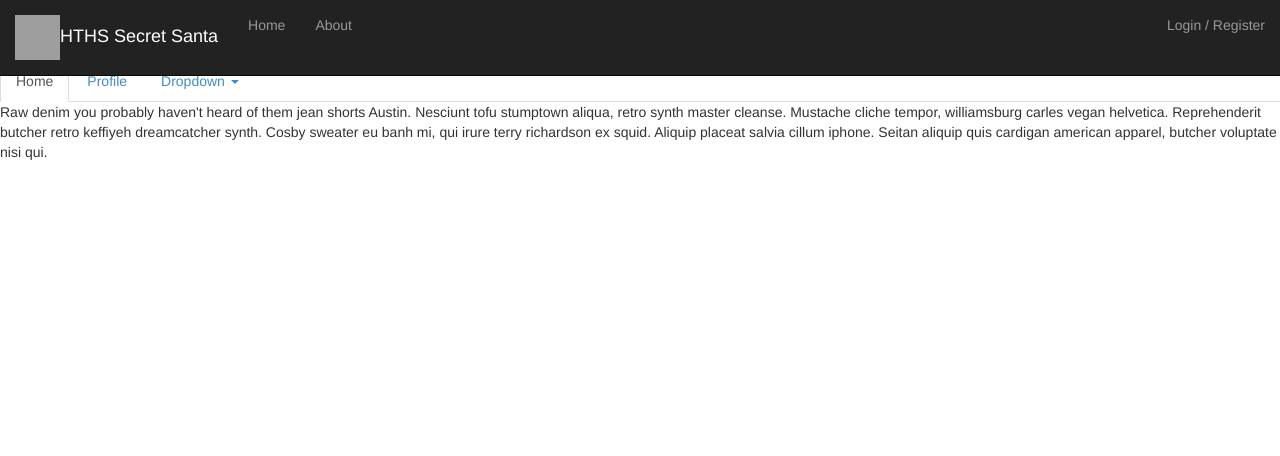
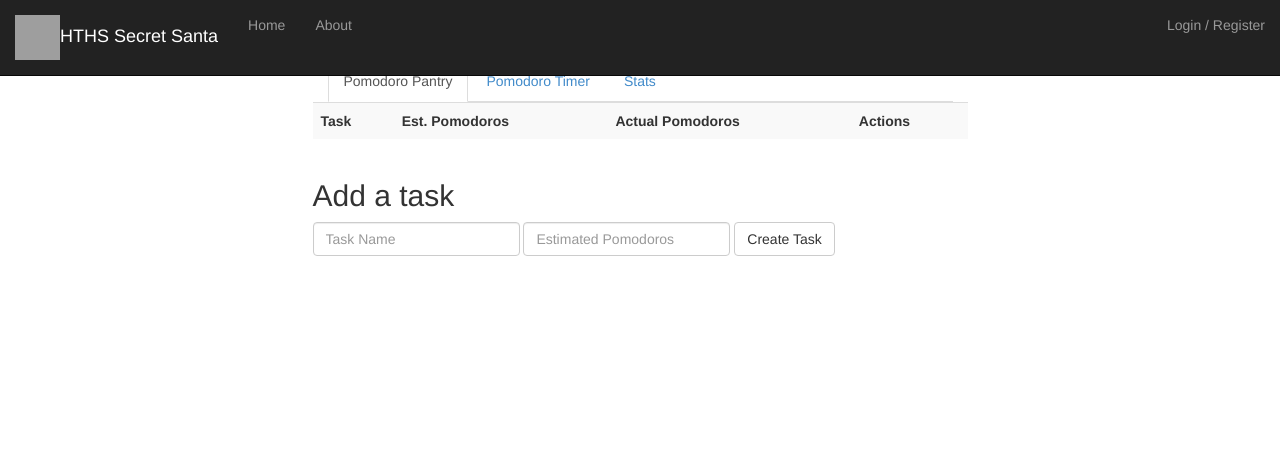
Before and after one commit to mahsu/PomodoroPantry, a CodeIgniter app: page / in a window 1280 px wide. Shown: the top 456 px of the page. Run offline with CodeIgniter, Linux system fonts and the light colour scheme; lists and menus that the app fills with data are empty; some libraries are stand-ins or nearby versions; grey boxes are pictures that could not be loaded.

Commit message:
[new] began working on site html layout

```diff
--- a/application/views/main_app.php
+++ b/application/views/main_app.php
@@ -1,27 +1,67 @@
-<div class="bs-example bs-example-tabs">
-      <ul id="myTab" class="nav nav-tabs">
-        <li class="active"><a href="#home" data-toggle="tab">Home</a></li>
-        <li><a href="#profile" data-toggle="tab">Profile</a></li>
-        <li class="dropdown">
-          <a href="#" id="myTabDrop1" class="dropdown-toggle" data-toggle="dropdown">Dropdown <b class="caret"></b></a>
-          <ul class="dropdown-menu" role="menu" aria-labelledby="myTabDrop1">
-            <li><a href="#dropdown1" tabindex="-1" data-toggle="tab">@fat</a></li>
-            <li><a href="#dropdown2" tabindex="-1" data-toggle="tab">@mdo</a></li>
-          </ul>
+<div class="row">
+    <div class="col-md-offset-3 col-md-6">
+        <ul id="tabcontainer" class="nav nav-tabs">
+            <li class="active"><a href="#pantry" data-toggle="tab">Pomodoro Pantry</a></li>
+            <li><a href="#timer" data-toggle="tab">Pomodoro Timer</a></li>
+            <li><a href="#profile" data-toggle="tab">Stats</a></li>
             </li>
         </ul>
         <div id="myTabContent" class="tab-content">
-        <div class="tab-pane fade in active" id="home">
-          <p>Raw denim you probably haven't heard of them jean shorts Austin. Nesciunt tofu stumptown aliqua, retro synth master cleanse. Mustache cliche tempor, williamsburg carles vegan helvetica. Reprehenderit butcher retro keffiyeh dreamcatcher synth. Cosby sweater eu banh mi, qui irure terry richardson ex squid. Aliquip placeat salvia cillum iphone. Seitan aliquip quis cardigan american apparel, butcher voluptate nisi qui.</p>
+            <div class="tab-pane fade in active" id="pantry">
+                <div class="row">
+                    <table class="table table-striped" id="pantry-table">
+                        <tr>
+                            <th>Task</th>
+                            <th>Est. Pomodoros</th>
+                            <th>Actual Pomodoros</th>
+                            <th>Actions</th>
+                        </tr>
+                    </table>
                 </div>
-        <div class="tab-pane fade" id="profile">
-          <p>Food truck fixie locavore, accusamus mcsweeney's marfa nulla single-origin coffee squid. Exercitation +1 labore velit, blog sartorial PBR leggings next level wes anderson artisan four loko farm-to-table craft beer twee. Qui photo booth letterpress, commodo enim craft beer mlkshk aliquip jean shorts ullamco ad vinyl cillum PBR. Homo nostrud organic, assumenda labore aesthetic magna delectus mollit. Keytar helvetica VHS salvia yr, vero magna velit sapiente labore stumptown. Vegan fanny pack odio cillum wes anderson 8-bit, sustainable jean shorts beard ut DIY ethical culpa terry richardson biodiesel. Art party scenester stumptown, tumblr butcher vero sint qui sapiente accusamus tattooed echo park.</p>
+                <div class="row">
+                    <h2>Add a task</h2>
+                    <form class="form-inline" role="form">
+                        <div class="form-group">
+                            <label class="sr-only" for="taskname">Task</label>
+                            <input type="text" class="form-control" id="taskname" placeholder="Task Name">
+                        </div>
+                        <div class="form-group">
+                            <label class="sr-only" for="numberpomodoros">Estimated Pomodoros</label>
+                            <input type="text" class="form-control" id="numberpomodoros" placeholder="Estimated Pomodoros">
+                        </div>
+                        <button type="submit" class="btn btn-default">Create Task</button>
+                    </form>
+                </div>
+            </div>
+            <div class="tab-pane fade" id="timer">
+                <div>Current Task:<span id="task">None</span></div>
+                <div><span id="counter">0</span> Pomodoros elapsed.</div>
+
+                <div class="col-md-offset-4 col-md-4">
+                    <div id="pomodoro"></div>
+                    <button type="button" id="start-pomodoro" class="btn btn-success">Start Pomodoro</button>
+                    <div id="next"></div>
+                </div>
             </div>
             <div class="tab-pane fade" id="dropdown1">
-          <p>Etsy mixtape wayfarers, ethical wes anderson tofu before they sold out mcsweeney's organic lomo retro fanny pack lo-fi farm-to-table readymade. Messenger bag gentrify pitchfork tattooed craft beer, iphone skateboard locavore carles etsy salvia banksy hoodie helvetica. DIY synth PBR banksy irony. Leggings gentrify squid 8-bit cred pitchfork. Williamsburg banh mi whatever gluten-free, carles pitchfork biodiesel fixie etsy retro mlkshk vice blog. Scenester cred you probably haven't heard of them, vinyl craft beer blog stumptown. Pitchfork sustainable tofu synth chambray yr.</p>
+                <p>Etsy mixtape wayfarers, ethical wes anderson tofu before they sold out mcsweeney's organic lomo retro
+                    fanny pack lo-fi farm-to-table readymade. Messenger bag gentrify pitchfork tattooed craft beer,
+                    iphone
+                    skateboard locavore carles etsy salvia banksy hoodie helvetica. DIY synth PBR banksy irony. Leggings
+                    gentrify squid 8-bit cred pitchfork. Williamsburg banh mi whatever gluten-free, carles pitchfork
+                    biodiesel fixie etsy retro mlkshk vice blog. Scenester cred you probably haven't heard of them,
+                    vinyl
+                    craft beer blog stumptown. Pitchfork sustainable tofu synth chambray yr.</p>
             </div>
             <div class="tab-pane fade" id="dropdown2">
-          <p>Trust fund seitan letterpress, keytar raw denim keffiyeh etsy art party before they sold out master cleanse gluten-free squid scenester freegan cosby sweater. Fanny pack portland seitan DIY, art party locavore wolf cliche high life echo park Austin. Cred vinyl keffiyeh DIY salvia PBR, banh mi before they sold out farm-to-table VHS viral locavore cosby sweater. Lomo wolf viral, mustache readymade thundercats keffiyeh craft beer marfa ethical. Wolf salvia freegan, sartorial keffiyeh echo park vegan.</p>
+                <p>Trust fund seitan letterpress, keytar raw denim keffiyeh etsy art party before they sold out master
+                    cleanse gluten-free squid scenester freegan cosby sweater. Fanny pack portland seitan DIY, art party
+                    locavore wolf cliche high life echo park Austin. Cred vinyl keffiyeh DIY salvia PBR, banh mi before
+                    they
+                    sold out farm-to-table VHS viral locavore cosby sweater. Lomo wolf viral, mustache readymade
+                    thundercats
+                    keffiyeh craft beer marfa ethical. Wolf salvia freegan, sartorial keffiyeh echo park vegan.</p>
             </div>
         </div>
-    </div><!-- /example -->
+    </div>
+</div>
```
Lines whose indentation alone changed are shown as unchanged.
